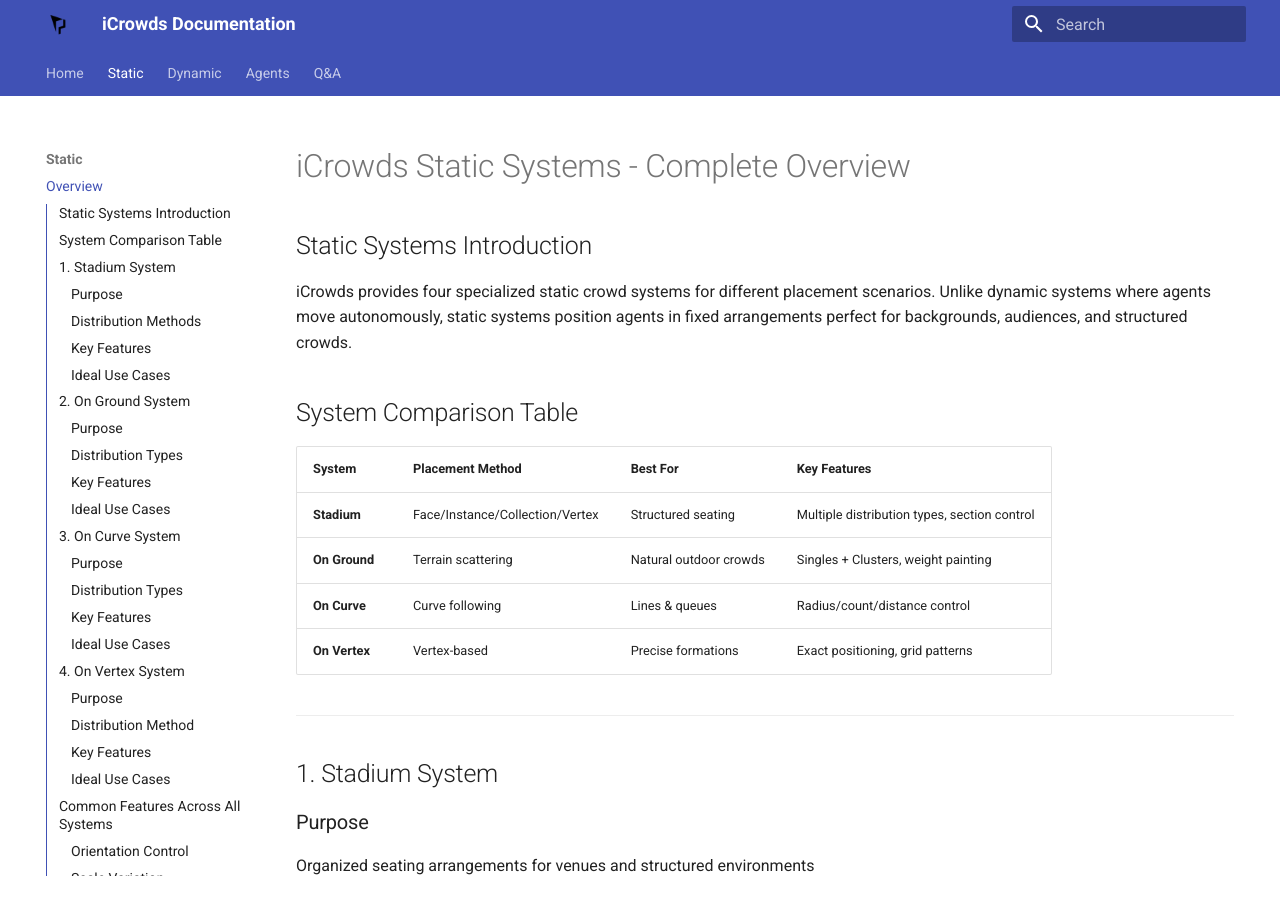
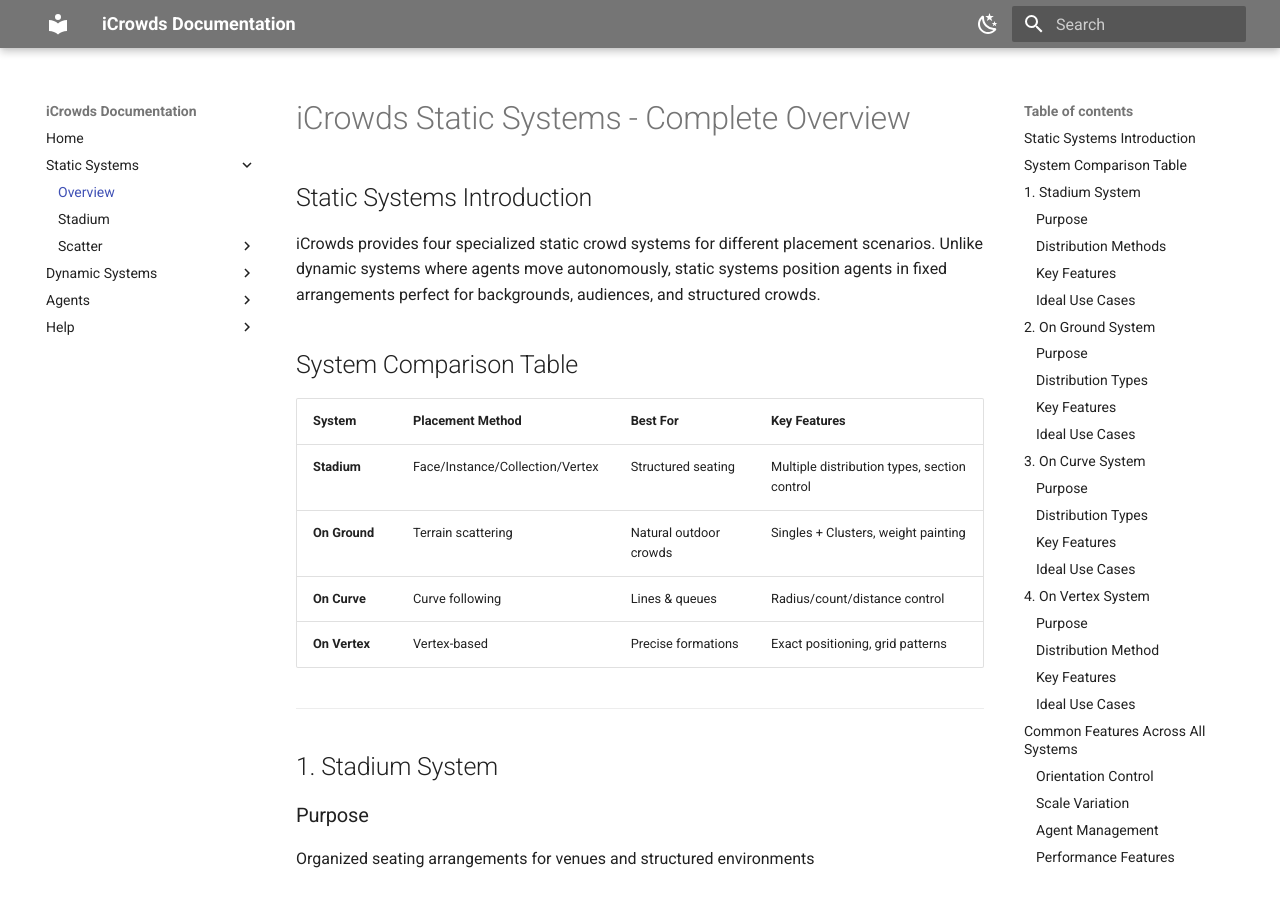
Before and after one commit to aaws424/iCrowds_tool, an MkDocs documentation site: the page built from docs/static/index.md, in a window 1280 px wide and 900 px high. Built offline with MkDocs 1.6.1 and Material for MkDocs 9.7.7, drawn with Linux system fonts in a browser that asks for light colours; some of the changed lines change nothing that is shown.

Commit message:
ragdoll and theme change

```diff
--- /dev/null
+++ b/docs/dynamic/ragdoll.md
@@ -0,0 +1,416 @@
+# Ragdoll iCrowd System - User Documentation
+
+**Version:** 2.0.0 | **Last Updated:** January 21, 2026
+
+---
+
+## Introduction
+
+The iCrowds Ragdoll System enables the creation of dynamic crowds that blend animated motion with realistic physics simulation. This system is designed for generating walking or running crowds that can transition to a ragdoll state upon encountering triggers such as obstacles or designated danger zones. It is suitable for action sequences, simulations of accidents, or any scenario requiring interactive crowd behavior.
+
+The system supports both pre-built character assets and user-provided custom rigs.
+
+---
+
+## Table of Contents
+
+1. [Quick Start Guide](#quick-start-guide)
+2. [System Overview](#system-overview)
+3. [Working with Agents](#working-with-agents)
+4. [Agent Distribution](#agent-distribution)
+5. [Motion Controls](#motion-controls)
+6. [Ragdoll Triggers](#ragdoll-triggers)
+7. [Creating Custom Ragdoll Characters](#creating-custom-ragdoll-characters)
+8. [Animation & NLA System](#animation-nla-system)
+9. [Physics Fine-Tuning](#physics-fine-tuning)
+10. [Baking for Final Render](#baking-for-final-render)
+11. [Troubleshooting](#troubleshooting)
+12. [Technical Reference](#technical-reference)
+
+---
+
+<a name="quick-start-guide"></a>
+## 1. Quick Start Guide
+
+Follow these steps to quickly set up a basic ragdoll crowd simulation.
+
+### Step 1: Create the System
+1. In Blender, navigate to the **N-panel** and select the **iCrowds** tab.
+2. Click **START EDITOR**.
+3. Select **DYNAMIC** and click **→ Ragdoll System**.
+
+A new crowd controller object will appear in your scene.
+
+### Step 2: Define the Walking Surface
+1. In the **Control** tab, ensure you are in **Scatter** mode.
+2. Locate the **Navigation Mesh** field.
+3. Select a mesh object to serve as the ground or floor.
+   *Note: A simple plane is sufficient for initial testing.*
+
+### Step 3: Add Characters
+1. Switch to the **Agents** tab.
+2. Click the **+** button to create a new agent group.
+3. Open **Agents Settings**, select **MEN** or **WOMEN**.
+4. Browse the character thumbnails and click **Include** on your chosen agents.
+
+### Step 4: Populate and Simulate
+1. Return to the **Control** tab.
+2. Switch from **Scatter** to **Ragdoll** mode.
+3. Click the **Populate** button.
+4. Press **Play** on the timeline to begin the simulation.
+
+Your characters should now be walking within the scene.
+
+---
+
+<a name="system-overview"></a>
+## 2. System Overview
+
+The Ragdoll System operates using a dual-armature architecture for each character, enabling a seamless transition between animation and physics.
+
+### Dual-Armature Architecture
+Each character is controlled by two armatures:
+*   **Anim_Arm:** Drives the character using standard walk, run, and idle animations.
+*   **RBD_Arm:** A physics-driven duplicate that takes control when ragdoll mode is activated.
+
+Under normal conditions, `Anim_Arm` is active. When a ragdoll trigger condition is met, control switches instantaneously to `RBD_Arm`, initiating a physics-based simulation.
+
+### Automated Animation Blending
+The system reads the speed attribute from the geometry nodes simulation and automatically blends between animation states:
+*   **Idle:** Plays when the agent's speed is below the defined walking threshold.
+*   **Walk:** Blends in as speed increases above the idle threshold.
+*   **Run:** Blends in when speed exceeds the running threshold.
+
+---
+
+<a name="working-with-agents"></a>
+## 3. Working with Agents
+
+### Using Pre-Built Characters
+The system includes 20 pre-rigged and animated characters (10 men, 10 women).
+
+**To Add Pre-Built Characters:**
+1. Navigate to the **Agents** tab.
+2. Select a category (**MEN** or **WOMEN**).
+3. Browse the thumbnail gallery.
+4. Click **Include** to add an agent, or **Discard** to remove it.
+
+**Additional Features:**
+*   **Clothing Variation:** Apply different outfits to agents.
+*   **Level of Detail (LOD):** Toggle between high and low-poly versions for performance management.
+
+### Agent Groups and Probability
+Characters can be organized into groups. A probability weight controls the frequency of each group's appearance during population.
+
+**Example Setup:**
+*   Group "Office Workers" with Probability: 0.7 (appears in ~70% of spawns).
+*   Group "Construction" with Probability: 0.3 (appears in ~30% of spawns).
+
+**To Set Probability:**
+1. Select a group from the list in the **Agents** tab.
+2. Adjust the **Probability** slider that appears.
+   *Note: Probabilities are relative weights and do not need to sum to 1.0.*
+
+---
+
+<a name="agent-distribution"></a>
+## 4. Agent Distribution
+
+Three methods are available for placing agents in the scene.
+
+### Option 1: iCrowds Objects
+*Best for precise placement and specific formations.*
+1. Set **Distribution Type** to `iCrowds Objects`.
+2. Assign your custom placement object.
+3. Edit the object to add or modify individual spawn points.
+
+### Option 2: Scatter on Terrain
+*Best for natural, random crowd distribution.*
+Agents are randomly placed across the assigned navigation mesh.
+
+| Setting | Description |
+|---------|-------------|
+| **Distance Min** | Minimum allowable space between agents to prevent clipping. |
+| **Density Max** | Controls how densely agents are packed in the area. |
+| **Seed** | Changes the random number generator seed for different arrangements. |
+| **Mask Vertex Group** | A vertex group painted on the navigation mesh to define areas where agents should NOT spawn. |
+
+### Option 3: Distribute on Vertex
+*Best for grid-like or precisely organized placement (e.g., stadium seating).*
+1. Create a mesh where each vertex represents one agent's spawn location.
+2. Assign this mesh to the **Object** field in the distribution settings.
+
+### Agent Rotation Control
+Control the initial facing direction of agents:
+
+| Mode | Description |
+|------|-------------|
+| **Look Direction** | All agents face a consistent global direction. |
+| **Look at Object** | All agents orient towards a specified target object. |
+| **Random** | Agents face random directions for a natural look. |
+
+---
+
+<a name="motion-controls"></a>
+## 5. Motion Controls
+
+Motion behavior is configured in the **Control** → **Motion** tab.
+
+### Speed Thresholds
+These values define the transitions between animation states based on agent speed.
+
+| Setting | Default Value | Description |
+|---------|---------|---------------|
+| **Idle → Walk Threshold** | 0.100 m/s | Speeds below this value use the Idle animation. |
+| **Walk → Run Threshold** | 1.000 m/s | Speeds above this value use the Run animation. Speeds between the two thresholds use Walk. |
+| **Max Speed** | 1.000 m/s | The maximum movement speed for any agent. |
+| **Relax Iterations** | 1 | Higher values produce smoother agent-to-agent avoidance at a computational cost. |
+
+### Movement Influencers
+Guide crowd flow using curves and force fields.
+
+#### Flow Curves
+Agents are influenced to follow drawn curve objects.
+*   **Flow Curve:** A single curve for agents to follow.
+*   **Flow Curves:** A collection of curves for complex path networks.
+*   **Flow Speed:** Controls the strength of the attraction to the curves.
+
+#### Attractors
+Objects that pull agents toward them (e.g., exits, stages).
+*   Can be a single object or a collection.
+
+#### Repellers
+Objects that push agents away (e.g., barriers, hazards).
+*   Agents will attempt to navigate around these objects.
+
+### Personal Space Configuration
+Control the minimum distance agents maintain from each other.
+
+| Setting | Effect |
+|---------|--------|
+| **Personal Space** | The radius of space each agent tries to keep clear. |
+| **Relax Iterations** | Higher values yield more consistent spacing (increased compute). |
+
+---
+
+<a name="ragdoll-triggers"></a>
+## 6. Ragdoll Triggers
+
+Define the conditions under which agents switch from animation to physics (ragdoll) mode.
+
+### Trigger Objects
+Agents become ragdolls upon colliding with designated trigger objects.
+1. Create a mesh object to act as a trigger (e.g., a cube or sphere).
+2. In **Movement** → **Ragdoll** section, assign it to **Ragdoll Trigger**.
+3. Adjust **Trigger Margin** to fine-tune the activation proximity.
+*For multiple triggers, use a collection assigned to **Ragdoll Triggers**.*
+
+### Distance-Based Triggers
+Activate ragdoll based on the distance an agent has traveled.
+
+| Setting | Description |
+|---------|---------|
+| **Trigger on Distance** | Enable this mode. |
+| **Min Distance** | The minimum travel distance before triggering is possible. |
+| **Max Distance** | The distance at which triggering becomes certain. |
+| **Seed** | Introduces randomness to which agents trigger within the range. |
+
+### Speed-Based Triggers
+Activate ragdoll when an agent's speed falls outside a defined range.
+
+| Setting | Description |
+|---------|---------|
+| **Trigger on Speed** | Enable this mode. |
+| **Min Speed** | The lower speed bound for triggering. |
+| **Max Speed** | The upper speed bound for triggering. |
+| **Seed** | Adds randomness to the triggering. |
+
+---
+
+<a name="creating-custom-ragdoll-characters"></a>
+## 7. Creating Custom Ragdoll Characters
+
+You can integrate your own character rigs into the system.
+
+### Character Requirements
+Your character asset must include:
+*   A fully rigged **armature**.
+*   A **mesh** skinned to the armature.
+*   Proper **vertex groups** with names matching the bone names.
+*   Animation actions (Idle, Walk, Run are recommended).
+
+### Integration Process
+
+#### 1. Prepare Your Character
+Ensure your character rig functions correctly with its animations in Blender.
+
+#### 2. Access the Custom Agent Panel
+1. Go to the **Agents** tab.
+2. Click **Custom Ragdoll**.
+
+#### 3. Assign Armature and Mesh
+1. Select your character's armature in the **Armature** picker.
+2. Select the character mesh in the **Agent Mesh** picker.
+
+#### 4. Generate Physics Bones
+This creates the collision shapes and constraints needed for ragdoll physics.
+1. Enter **Pose Mode** for your selected armature.
+2. Select the bones you wish to be driven by physics (e.g., spine, limbs, head).
+3. Click **Generate RBD Bones**.
+   *Capsule collision shapes will appear around the selected bones.*
+
+#### 5. Add and Enable the Character
+1. Click **Add Custom Agent** to register the character.
+2. Toggle **Use in Scatter** to ON. The system will now use your custom character.
+
+### Result of "Generate RBD Bones"
+For each selected bone, the operator creates:
+*   `RB_[BoneName]`: A capsule-shaped rigid body for collision.
+*   `RB_Con_[BoneName]`: A physics constraint (joint) object.
+*   `[YourArmature]_RBD`: A duplicate armature linked to the physics system.
+It also configures the necessary modifiers to enable the dual-armature switching.
+
+---
+
+<a name="animation-nla-system"></a>
+## 8. Animation & NLA System
+
+### Default Animation Tracks
+The system uses Blender's Non-Linear Animation (NLA) system with three default tracks per character:
+
+| Track | Activation Condition |
+|-------|----------------------|
+| **Idle** | Agent speed < Idle→Walk Threshold. |
+| **Walk** | Agent speed is between Idle→Walk and Walk→Run Thresholds. |
+| **Run** | Agent speed > Walk→Run Threshold. |
+
+The system crossfades between these tracks based on the real-time speed attribute.
+
+### Adding Custom Animation Tracks
+You can add additional animation actions to an agent.
+1. After populating, go to **Ragdoll Settings**.
+2. Select an armature from the list.
+3. Expand **Animation Settings**.
+4. Click **Add Animation Strip**.
+5. Assign an existing action to the new strip.
+
+### Animation Sync
+If an animation appears to play at the wrong speed, sync it to its action length:
+1. Locate the animation track in the list within **Animation Settings**.
+2. Click the **Sync** button next to it.
+
+### Animation Variety
+To avoid uniformity, the system automatically:
+*   Applies a random offset to the start frame of each agent's animation cycle.
+*   Can alternate between different actions assigned to the same track type.
+
+---
+
+<a name="physics-fine-tuning"></a>
+## 9. Physics Fine-Tuning
+
+### Per-Bone Physics Properties
+After generating RBD bones, you can adjust individual bone physics in the **RBD Settings** panel.
+
+| Property | Effect |
+|----------|--------|
+| **Mass** | Influences inertia and response to forces. |
+| **Friction** | Affects sliding behavior on surfaces. |
+| **Bounciness** | Controls restitution upon impact. |
+| **Mesh Scale** | Scales the collision capsule dimensions. |
+
+### Joint Rotation Limits
+Define the range of motion for physics joints.
+1. Select a bone from the list in **RBD Settings**.
+2. Expand **Rotation Limits**.
+3. Adjust the **Min** and **Max** values for the X, Y, and Z axes.
+
+**Example - Elbow Joint:**
+*   X Axis (Primary bend): Min = 0°, Max = 140°.
+*   Y & Z Axes (Secondary wobble): Min = -10°, Max = 10°.
+
+### Joint Springs
+Add spring-like behavior to help joints maintain a rest pose.
+
+| Setting | Effect |
+|---------|--------|
+| **Use Spring** | Enables spring physics on the selected axis. |
+| **Stiffness** | The strength with which the joint returns to its rest position. |
+| **Damping** | Reduces oscillation from the spring force. |
+
+### Global Physics Notes
+*   Always run a physics simulation preview to verify behavior.
+*   Adjust the **Trigger Margin** if activation occurs too early or late.
+*   Ensure your ground/navigation mesh has a Rigid Body collision type assigned.
+
+---
+
+<a name="baking-for-final-render"></a>
+## 10. Baking for Final Render
+
+Baking converts the physics simulation and procedural animation into standard keyframe animation. This ensures smooth playback and consistent rendering.
+
+### Baking Procedure
+
+#### For a Single Character:
+1. Select the character's armature from the list in **Ragdoll Settings**.
+2. Click **Bake Selected**.
+3. Define the Start and End frame range.
+4. Optionally, enable **Delete RBD Bones** to clean up physics objects post-bake.
+5. Click OK.
+
+#### For All Characters:
+1. Use the **Bake All** operator for a more efficient batch process.
+
+### Result of Baking
+The bake operator generates keyframes for:
+*   All bone location and rotation data.
+*   The overall object transformation (location, rotation, scale).
+*   The visibility states of the armature-switching modifiers.
+
+### Post-Bake Cleanup
+If **Delete RBD Bones** was enabled, all rigid body capsules, constraints, and the physics armature duplicate will be automatically removed, leaving a clean, keyframed character ready for rendering.
+
+**Warning:** Baking is a destructive operation. It is recommended to save your project file before baking.
+
+---
+
+<a name="troubleshooting"></a>
+## 11. Troubleshooting
+
+### Issue: No agents appear after clicking "Populate".
+**Possible Causes and Solutions:**
+1.  **Missing Navigation Mesh:** Assign a ground object in the **Control** > **Scatter** settings.
+2.  **Empty Agent Groups:** Ensure at least one agent is included in an active group via the **Agents** tab.
+3.  **Zero Probability:** Verify the selected agent group has a probability greater than 0.
+4.  **Incorrect Distribution:** Try using the "Distribute On Terrain" method as a test.
+
+### Issue: Agents are present but not animating.
+**Verification Steps:**
+1.  Ensure the timeline is playing.
+2.  Check that the character's armature has NLA tracks (Idle, Walk, Run).
+3.  Confirm the Geometry Nodes modifier is outputting a valid `Speed` attribute.
+
+### Issue: Physics ragdoll does not activate.
+**Verification Steps:**
+1.  Confirm a **Rigid Body World** exists in your scene (`Scene Properties > Rigid Body World`).
+2.  Verify a **Ragdoll Trigger** object or collection is correctly assigned.
+3.  Check the **Trigger Margin** value; increase it if the trigger is not being hit.
+4.  Try manually baking the rigid body world simulation first (`Scene Properties > Rigid Body World > Bake`).
+
+### Issue: Character mesh deforms incorrectly.
+**Likely Causes and Fixes:**
+1.  **Vertex Group Mismatch:** Ensure vertex group names exactly match their corresponding bone names.
+2.  **Modifier Order:** Verify the `Anim_Arm` Armature modifier is placed *above* the `RBD_Arm` modifier in the stack.
+3.  **Object Scale:** Apply scale to the original character mesh (`Object > Apply > Scale`).
+
+### Issue: Simulation performance is slow.
+**Optimization Strategies:**
+1.  Reduce the total agent count.
+2.  Lower the **Relax Iterations** value to 1.
+3.  Enable **LOD** versions for characters where available.
+4.  Use simple Capsule collision shapes instead of Mesh shapes in the RBD bone settings.
+
+---
+
+*Developed by Parametra.*
--- a/mkdocs.yml
+++ b/mkdocs.yml
@@ -2,45 +2,43 @@
 
 theme:
   name: material
-  features:
-    - navigation.tabs
-    - navigation.expand
-    - navigation.sections
-    - content.code.copy
-    - search.suggest
-    - search.highlight
-    - toc.integrate
-    - palette.toggle  # dark/light toggle
+
   palette:
-    - scheme: default        # Light mode
-      primary: 'indigo'
-      accent: 'blue'
-      background: '#f5f6fa'  # light grey-white like your hero section
-      text: '#1c1c1c'
-    - scheme: slate          # Dark mode
-      primary: 'blue grey'   # matches your dark navy tone
-      accent: 'light blue'
-      background: '#0e1621'  # deep dark navy like the top navbar
-      text: '#e8ecf2'        # light grey-blue text
-  logo: assets/logo.png
-  favicon: assets/favicon.png
+    - scheme: default
+      primary: grey
+      accent: grey
+      toggle:
+        icon: material/weather-night
+        name: Dark mode
+
+    - scheme: slate
+      primary: grey
+      accent: grey
+      toggle:
+        icon: material/weather-sunny
+        name: Light mode
 
 nav:
   - Home: index.md
-  - Static:
+
+  - Static Systems:
       - Overview: static/index.md
       - Stadium: static/stadium.md
       - Scatter:
-          - Scatter on Ground: static/scatter/ground.md
-          - Scatter on Curve: static/scatter/curve.md
-          - Scatter on Vertex: static/scatter/vertex.md
-  - Dynamic:
+          - Ground Scatter: static/scatter/ground.md
+          - Curve Scatter: static/scatter/curve.md
+          - Vertex Scatter: static/scatter/vertex.md
+
+  - Dynamic Systems:
       - Overview: dynamic/index.md
+      - Ragdoll System: dynamic/ragdoll.md
       - Fluid System: dynamic/fluid.md
       - Walkers System: dynamic/walkers.md
       - City System: dynamic/city.md
+
   - Agents:
-      - Customize: extra/agents.md
-  - Q&A:
+      - Customization: extra/agents.md
+
+  - Help:
       - FAQ: extra/faq.md
       - Tutorials: extra/tutorials.md
```
